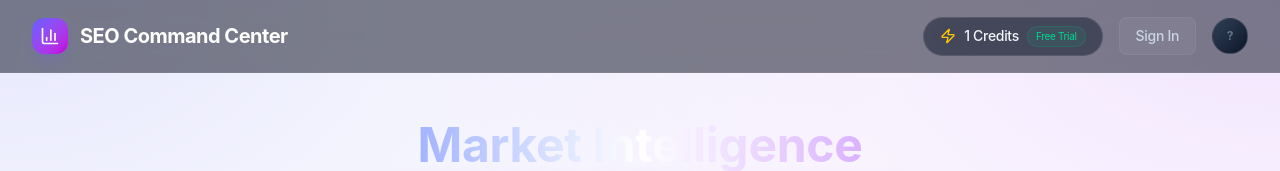
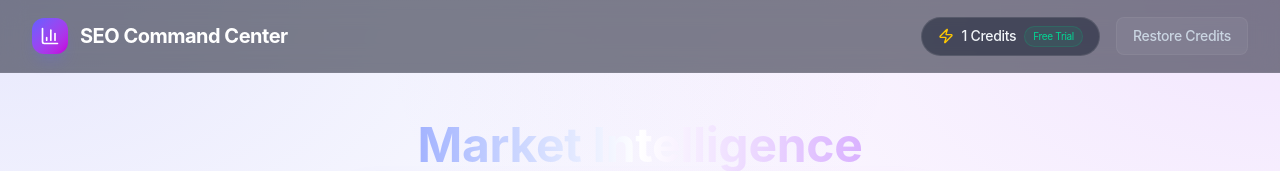
Before and after one commit to nertenn33-lang/etsy-ai-tool, a Next.js app: page /app in a window 1280 px wide. Shown: the top 171 px of the page. Built offline with nearby package versions, Linux system fonts and the light colour scheme.

Commit message:
Final: Direct Mode - No Auth, Navbar Cleaned, Middleware Removed

```diff
--- a/app/components/DashboardClient.tsx
+++ b/app/components/DashboardClient.tsx
@@ -1,6 +1,6 @@
 "use client";
 
-import { useState } from "react";
+import { useState, useEffect } from "react";
 import {
     Search,
     TrendingUp,
@@ -46,6 +46,14 @@ export default function DashboardClient({ initialKeyword = "", initialData, read
     const [showRestore, setShowRestore] = useState(false);
     const [restoreEmail, setRestoreEmail] = useState("");
     const [restoreStatus, setRestoreStatus] = useState<"idle" | "loading" | "success" | "error">("idle");
+
+
+    useEffect(() => {
+        const savedCredits = localStorage.getItem("user_credits");
+        if (savedCredits) {
+            setCredits(parseInt(savedCredits, 10));
+        }
+    }, []);
 
     async function handleAnalyze(e: React.FormEvent) {
         e.preventDefault();
@@ -99,18 +107,13 @@ export default function DashboardClient({ initialKeyword = "", initialData, read
                             </button>
                         )}
 
-                        {/* Auth Button */}
-                        <a
-                            href="/login"
+                        {/* Restore Button */}
+                        <button
+                            onClick={() => setShowRestore(true)}
                             className="flex items-center gap-2 text-sm font-medium text-slate-300 hover:text-white transition-colors bg-white/5 hover:bg-white/10 px-4 py-2 rounded-lg border border-white/5"
                         >
-                            <span>Sign In</span>
-                        </a>
-
-                        <div className="w-9 h-9 rounded-full bg-gradient-to-br from-slate-700 to-slate-900 border border-white/10 shadow-inner overflow-hidden">
-                            {/* Placeholder Avatar */}
-                            <div className="w-full h-full flex items-center justify-center text-xs font-bold text-slate-500">?</div>
-                        </div>
+                            <span>Restore Credits</span>
+                        </button>
                     </div>
                 </div>
             </nav>
@@ -440,8 +443,14 @@ export default function DashboardClient({ initialKeyword = "", initialData, read
                                                 body: JSON.stringify({ email: restoreEmail }),
                                             });
                                             if (res.ok) {
+                                                const data = await res.json();
                                                 setRestoreStatus("success");
-                                                setTimeout(() => window.location.reload(), 1000);
+                                                setCredits(data.credits);
+                                                localStorage.setItem("user_credits", data.credits.toString());
+                                                setTimeout(() => {
+                                                    setShowRestore(false);
+                                                    setRestoreStatus("idle");
+                                                }, 1500);
                                             } else {
                                                 setRestoreStatus("error");
                                             }
--- a/middleware.ts
+++ /dev/null
@@ -1,25 +0,0 @@
-import { NextResponse } from "next/server";
-import type { NextRequest } from "next/server";
-
-export function middleware(request: NextRequest) {
-    const { pathname } = request.nextUrl;
-
-    // 1. Redirect root / to /app if user has 'uid' cookie (Returning User)
-    // No-Auth Mode: We want everyone on / (which is now the app).
-    // if (pathname === "/") { ... } -> Removed.
-
-    return NextResponse.next();
-}
-
-export const config = {
-    matcher: [
-        /*
-         * Match all request paths except for the ones starting with:
-         * - api (API routes)
-         * - _next/static (static files)
-         * - _next/image (image optimization files)
-         * - favicon.ico (favicon file)
-         */
-        "/((?!api|_next/static|_next/image|favicon.ico).*)",
-    ],
-};
```
